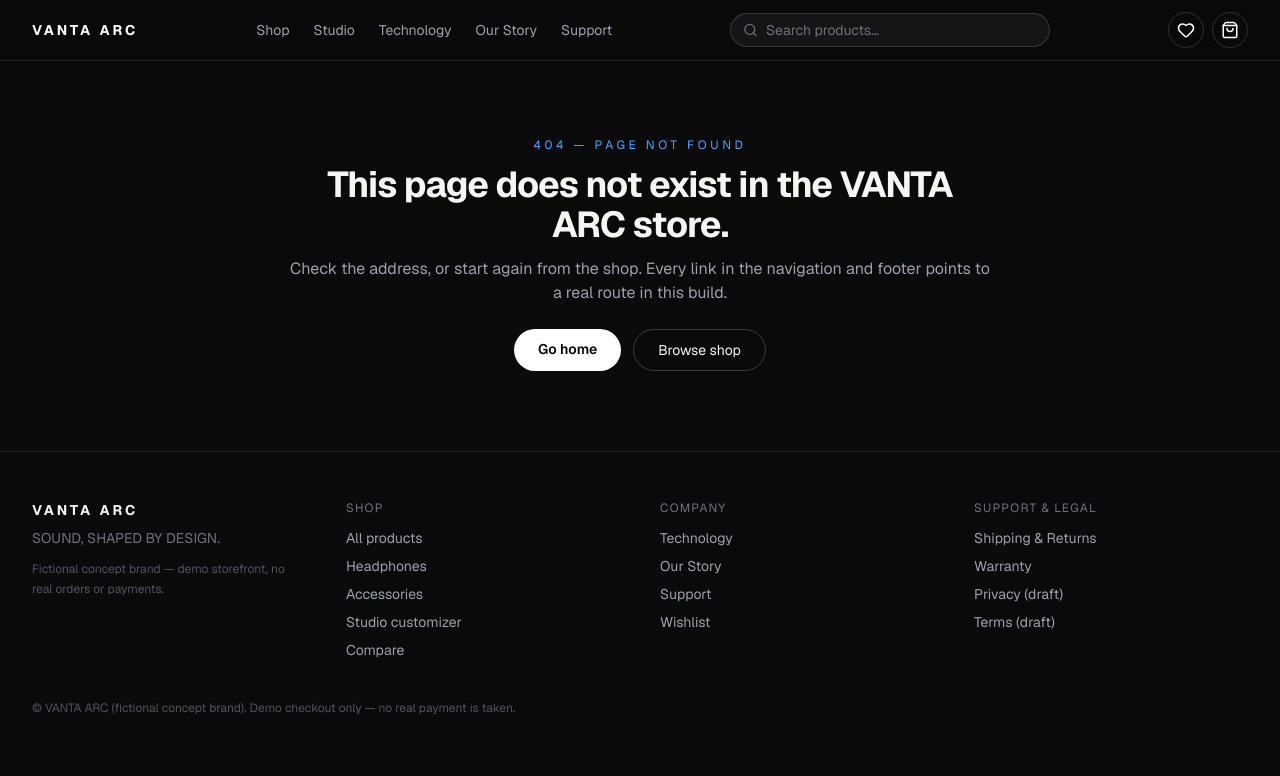
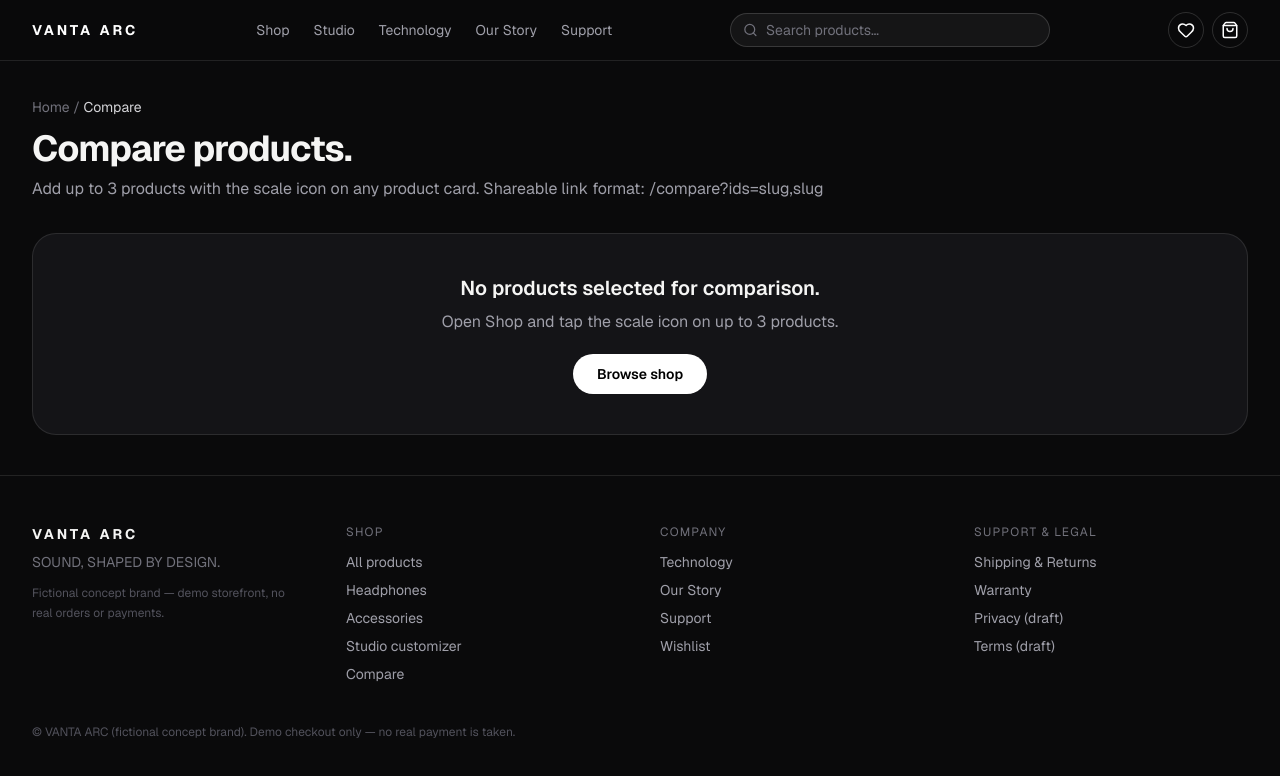
Before and after one commit to zenkaizenith-maker/3d-motion-website, a Next.js app: page /compare in a window 1280 px wide. Before the commit this address had no page. Shown: the top 776 px of the page. Built offline with nearby package versions, Linux system fonts and the light colour scheme.

Commit message:
VANTA ARC Batch B: add comparison page

```diff
--- /dev/null
+++ b/app/compare/page.tsx
@@ -0,0 +1,117 @@
+"use client";
+
+import { Suspense } from "react";
+import Link from "next/link";
+import { useSearchParams } from "next/navigation";
+import { PRODUCTS, formatPrice, getProduct } from "@/lib/products";
+import { useStore } from "@/lib/store";
+
+function CompareContent() {
+  const params = useSearchParams();
+  const { compare, toggleCompare, clearCompare } = useStore();
+  const idsParam = params.get("ids");
+  const ids = idsParam ? idsParam.split(",").filter(Boolean) : compare;
+  const items = ids.map((id) => getProduct(id)).filter((p): p is NonNullable<typeof p> => Boolean(p));
+
+  // Union of spec labels so the table compares meaningfully, not just price.
+  const specLabels = Array.from(new Set(items.flatMap((p) => p.specs.map((s) => s.label))));
+
+  return (
+    <div className="mx-auto max-w-7xl px-5 py-10 sm:px-8">
+      <nav aria-label="Breadcrumb" className="text-sm text-zinc-500">
+        <Link href="/" className="hover:text-white">Home</Link> / <span className="text-zinc-300">Compare</span>
+      </nav>
+      <h1 className="mt-3 text-4xl font-bold tracking-tight">Compare products.</h1>
+      <p className="mt-2 text-zinc-400">
+        Add up to 3 products with the scale icon on any product card. Shareable link format: /compare?ids=slug,slug
+      </p>
+
+      {items.length === 0 ? (
+        <div className="mt-8 rounded-3xl border border-white/10 bg-[#141417] p-10 text-center">
+          <p className="text-xl font-semibold">No products selected for comparison.</p>
+          <p className="mt-2 text-zinc-400">Open Shop and tap the scale icon on up to 3 products.</p>
+          <Link href="/shop" className="mt-5 inline-block rounded-full bg-white px-6 py-2.5 text-sm font-semibold text-black hover:bg-zinc-200">
+            Browse shop
+          </Link>
+        </div>
+      ) : (
+        <>
+          {!idsParam && (
+            <button type="button" onClick={clearCompare} className="mt-6 rounded-full border border-white/20 px-5 py-2.5 text-sm hover:bg-white/10">
+              Clear comparison
+            </button>
+          )}
+          <div className="mt-6 overflow-x-auto rounded-3xl border border-white/10">
+            <table className="w-full min-w-[640px] text-left text-sm">
+              <thead>
+                <tr className="border-b border-white/10">
+                  <th className="p-4 font-medium text-zinc-400">Feature</th>
+                  {items.map((p) => (
+                    <th key={p.slug} className="p-4">
+                      <Link href={`/products/${p.slug}`} className="font-semibold text-white hover:text-blue-300">{p.name}</Link>
+                      <span className="block text-xs font-normal text-zinc-500">{p.category}</span>
+                    </th>
+                  ))}
+                </tr>
+              </thead>
+              <tbody>
+                <tr className="border-b border-white/10">
+                  <td className="p-4 text-zinc-400">Price (demo)</td>
+                  {items.map((p) => (
+                    <td key={p.slug} className="p-4 font-bold">{formatPrice(p.price)}</td>
+                  ))}
+                </tr>
+                <tr className="border-b border-white/10">
+                  <td className="p-4 text-zinc-400">Tagline</td>
+                  {items.map((p) => (
+                    <td key={p.slug} className="p-4 text-zinc-300">{p.tagline}</td>
+                  ))}
+                </tr>
+                {specLabels.map((label) => (
+                  <tr key={label} className="border-b border-white/10">
+                    <td className="p-4 text-zinc-400">{label}</td>
+                    {items.map((p) => (
+                      <td key={p.slug} className="p-4">{p.specs.find((s) => s.label === label)?.value ?? "—"}</td>
+                    ))}
+                  </tr>
+                ))}
+                <tr>
+                  <td className="p-4 text-zinc-400">Features</td>
+                  {items.map((p) => (
+                    <td key={p.slug} className="p-4">
+                      <ul className="list-disc space-y-1 pl-4 text-zinc-300">
+                        {p.features.map((f) => (
+                          <li key={f}>{f}</li>
+                        ))}
+                      </ul>
+                    </td>
+                  ))}
+                </tr>
+              </tbody>
+            </table>
+          </div>
+          {!idsParam && (
+            <div className="mt-4 flex flex-wrap gap-2">
+              {items.map((p) => (
+                <button key={p.slug} type="button" onClick={() => toggleCompare(p.slug)} className="rounded-full border border-white/20 px-4 py-2 text-sm hover:bg-white/10">
+                  Remove {p.name}
+                </button>
+              ))}
+            </div>
+          )}
+          <p className="mt-4 text-xs text-zinc-500">
+            All specifications are sample content for the fictional concept range. {PRODUCTS.length} products exist in total.
+          </p>
+        </>
+      )}
+    </div>
+  );
+}
+
+export default function ComparePage() {
+  return (
+    <Suspense fallback={<div className="mx-auto max-w-7xl px-5 py-20 text-zinc-400">Loading comparison…</div>}>
+      <CompareContent />
+    </Suspense>
+  );
+}
```
